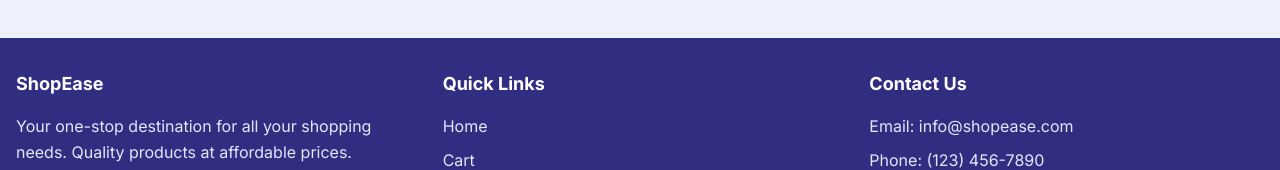
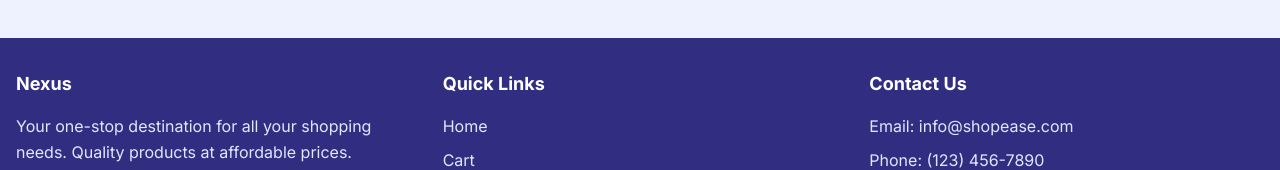
Before and after one commit to iamsoumya1611/nexus-ecommerce, a React (Create React App) app in the folder client/: page /admin/orderlist in a window 1280 px wide. Shown: the part 754-924 px from the top of the page. Built offline with nearby package versions, Linux system fonts and the light colour scheme.

Commit message:
feat(footer): update brand name from ShopEase to Nexus
- Changed the footer heading text to reflect the new brand name Nexus
- Maintained the existing descriptive tagline under the brand name
- Kept styling and layout unchanged for consistency

```diff
--- a/client/src/components/Footer.jsx
+++ b/client/src/components/Footer.jsx
@@ -6,7 +6,7 @@
       <div className="container mx-auto px-4">
         <div className="grid grid-cols-1 md:grid-cols-3 gap-8">
           <div>
-            <h5 className="text-lg font-bold mb-4">ShopEase</h5>
+            <h5 className="text-lg font-bold mb-4">Nexus</h5>
             <p className="text-primary-100">
               Your one-stop destination for all your shopping needs. Quality products at affordable prices.
             </p>
```
